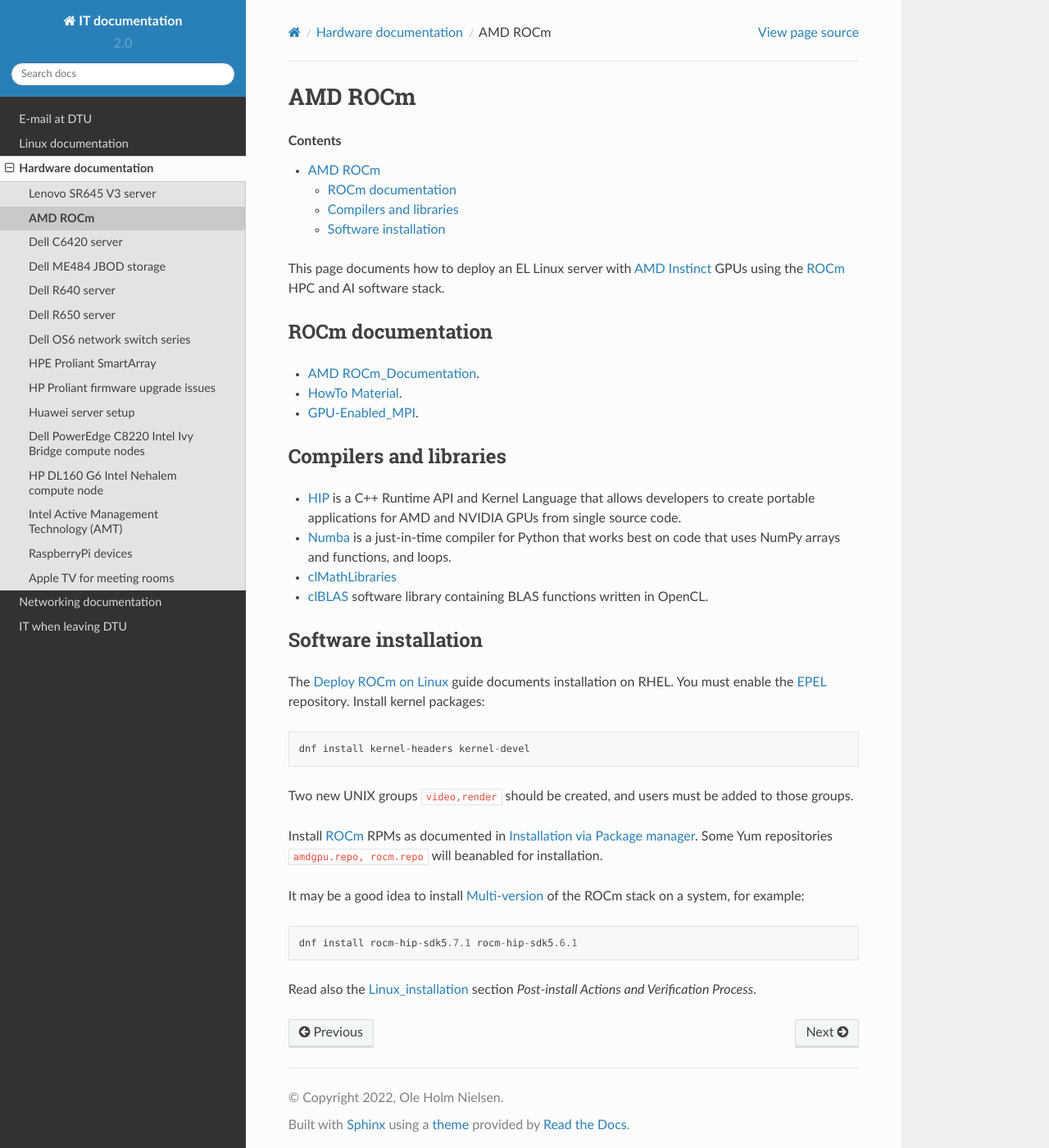
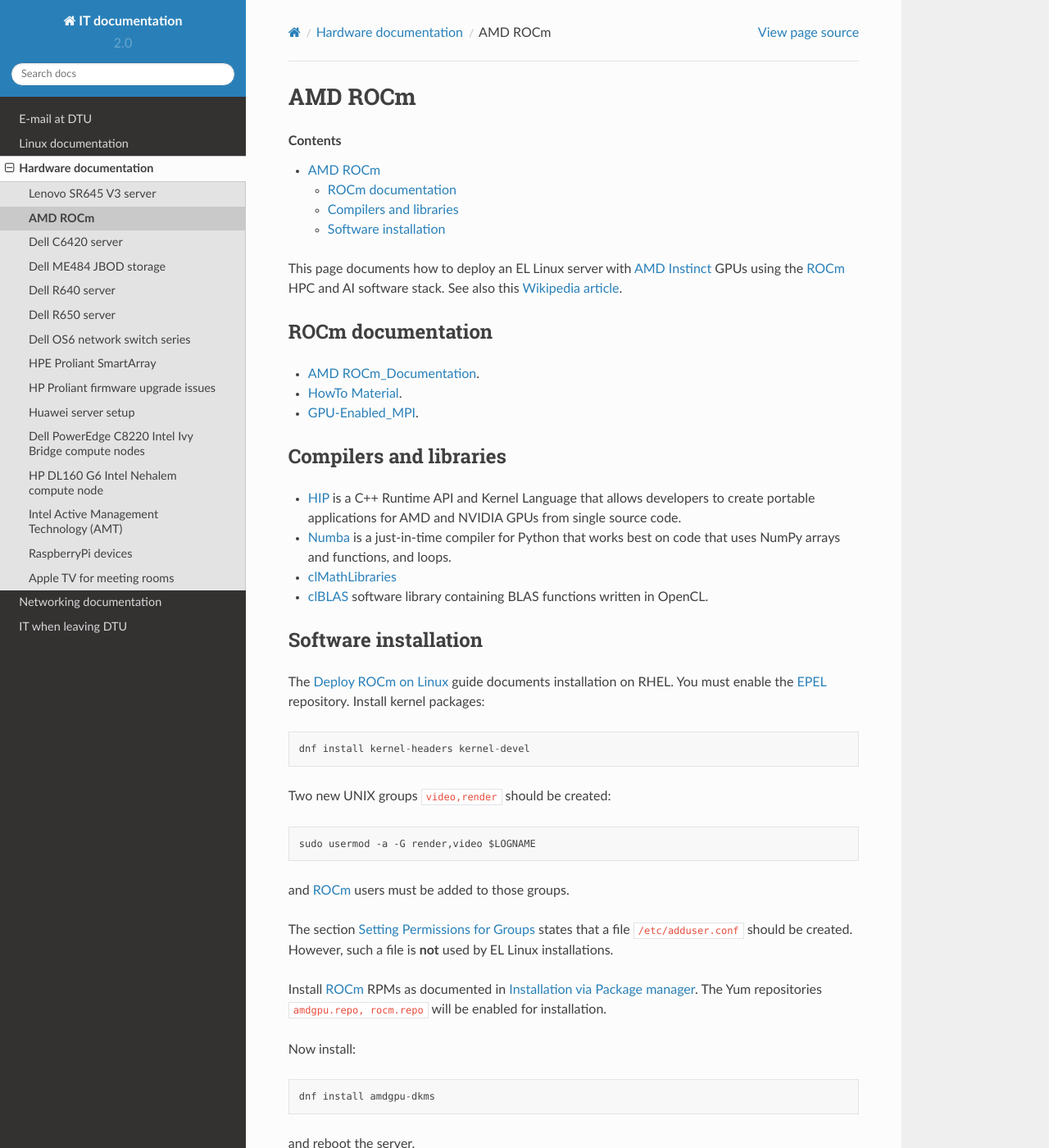
Before and after one commit to OleHolmNielsen/ITwiki, a Sphinx documentation site: the page built from docs/AMD_ROCm.rst, in a window 1280 px wide and 1400 px high. Shown: the whole window at 82% size. Built offline with Sphinx 7.4.7 and the Read the Docs theme 2.0.0, drawn with Linux system fonts in a browser that asks for light colours.

Commit message:
Wikipedia

```diff
--- a/docs/AMD_ROCm.rst
+++ b/docs/AMD_ROCm.rst
@@ -6,6 +6,7 @@
 
 This page documents how to deploy an EL Linux server with AMD_ Instinct_ GPUs
 using the ROCm_ HPC and AI software stack.
+See also this `Wikipedia article <https://en.wikipedia.org/wiki/ROCm>`_.
 
 .. _AMD: https://www.amd.com
 .. _Instinct: https://www.amd.com/en/graphics/instinct-server-accelerators
@@ -48,12 +49,25 @@
 
   dnf install kernel-headers kernel-devel
 
-Two new UNIX groups ``video,render`` should be created,
-and users must be added to those groups.
+Two new UNIX groups ``video,render`` should be created::
+
+  sudo usermod -a -G render,video $LOGNAME
+
+and ROCm_ users must be added to those groups.
+
+The section `Setting Permissions for Groups <https://rocm.docs.amd.com/en/latest/deploy/linux/prerequisites.html#setting-permissions-for-groups>`_
+states that a file ``/etc/adduser.conf`` should be created.
+However, such a file is **not** used by EL Linux installations.
 
 Install ROCm_ RPMs as documented in
 `Installation via Package manager <https://rocm.docs.amd.com/en/latest/deploy/linux/os-native/index.html>`_.
-Some Yum repositories ``amdgpu.repo, rocm.repo`` will beanabled for installation.
+The Yum repositories ``amdgpu.repo, rocm.repo`` will be enabled for installation.
+
+Now install::
+
+  dnf install amdgpu-dkms
+
+and reboot the server.
 
 It may be a good idea to install
 `Multi-version <https://rocm.docs.amd.com/en/latest/deploy/linux/install_overview.html#installation-types>`_
```
